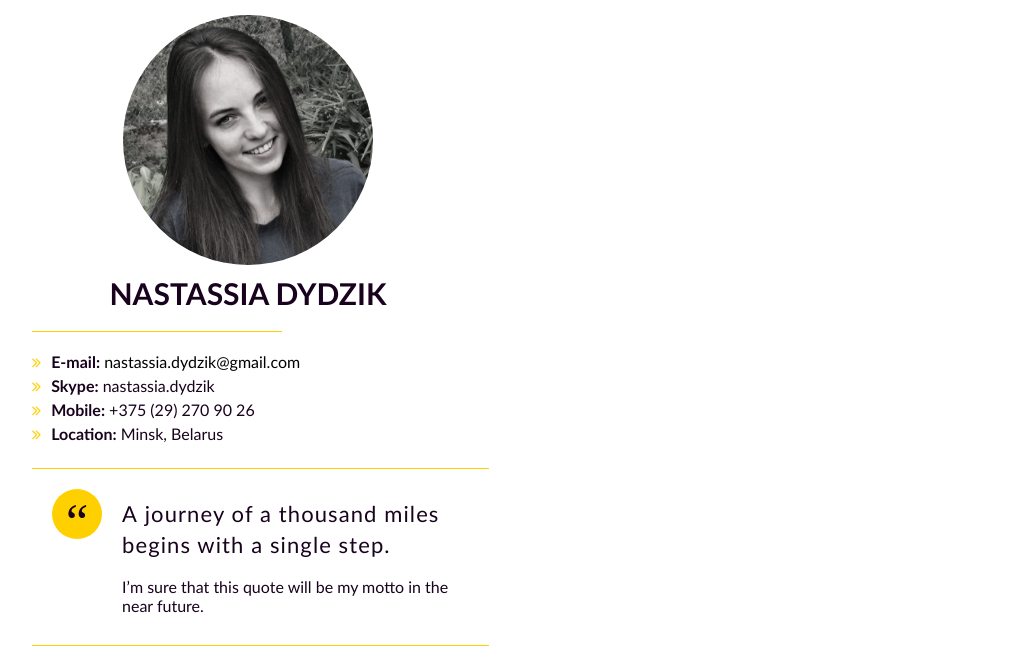
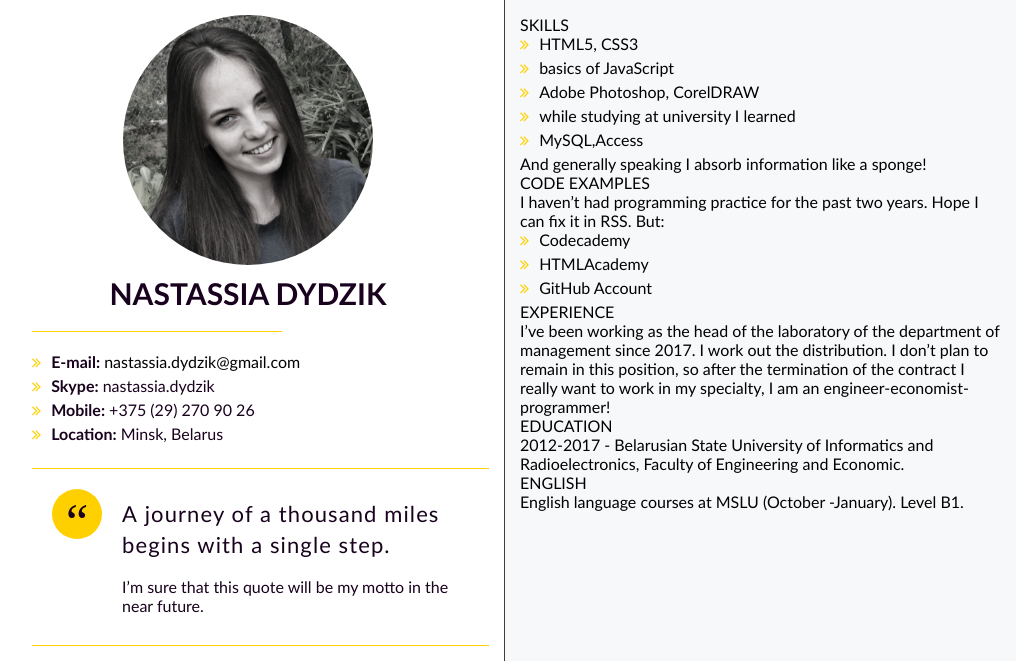
Before and after one commit to nastassiadyd/rsschool-2019Q1-cv, a plain HTML site: page index.html in a window 1280 px wide. Shown: the whole page, without its empty margins (136-1167 px from the left). Drawn offline with Linux system fonts and the light colour scheme.

Commit message:
feat: add right-column

```diff
--- a/index.html
+++ b/index.html
@@ -30,7 +30,45 @@
               </blockquote>
             </div>
           </section>
+          <section class="right-column">
+            <div class="skills">
+              <p class="line">SKILLS</p>
+              <ul>
+                <i class="fa fa-angle-double-right" aria-hidden="true"></i><li>HTML5, CSS3</li><br>
+                <i class="fa fa-angle-double-right" aria-hidden="true"></i><li>basics of JavaScript</li><br>
+                <i class="fa fa-angle-double-right" aria-hidden="true"></i><li>Adobe Photoshop, CorelDRAW</li><br>
+                <i class="fa fa-angle-double-right" aria-hidden="true"></i><li>while studying at university I learned</li><br>
+                <i class="fa fa-angle-double-right" aria-hidden="true"></i><li>MySQL,Access</li><br>
+              </ul>
+              <p>And generally speaking I absorb information like a sponge!</p>
 
+            </div>
+            <div class="examples">
+              <p class="line">CODE EXAMPLES</p>
+              <p>
+                I haven’t had programming practice for the past two years. Hope I can fix it in RSS. But:
+               </p>
+               <ul>
+                  <i class="fa fa-angle-double-right" aria-hidden="true"></i><li><a href src="https://www.codecademy.com/users/nastassiadyd/achievements">Codecademy</a></li><br>
+                  <i class="fa fa-angle-double-right" aria-hidden="true"></i><li><a href src="https://htmlacademy.ru/profile/id1014665/achievements">HTMLAcademy</a></li><br>
+                  <i class="fa fa-angle-double-right" aria-hidden="true"></i><li><a href src="https://github.com/nastassiadyd">GitHub Account</a></li><br>
+                </ul>
+            </div>
+            <div class="experience">
+              <p class="line">EXPERIENCE</p>
+              <p>
+                  I’ve been working as the head of the laboratory of the department of management since 2017. I work out the distribution. I don’t plan to remain in this position, so after the termination of the contract I really want to work in my specialty, I am an engineer-economist-programmer!
+              </p>
+            </div>
+            <div class="education">
+              <p class="line">EDUCATION</p>
+              <p>2012-2017 - Belarusian State University of Informatics and Radioelectronics,	Faculty of Engineering and Economic.</p>
+           </div>
+            <div class="english">
+              <p class="line">ENGLISH</p>
+              <p>English language courses at MSLU (October -January). Level B1.</p>
+            </div>
+          </section>
       </div>
       </main>
       <footer></footer>
```
